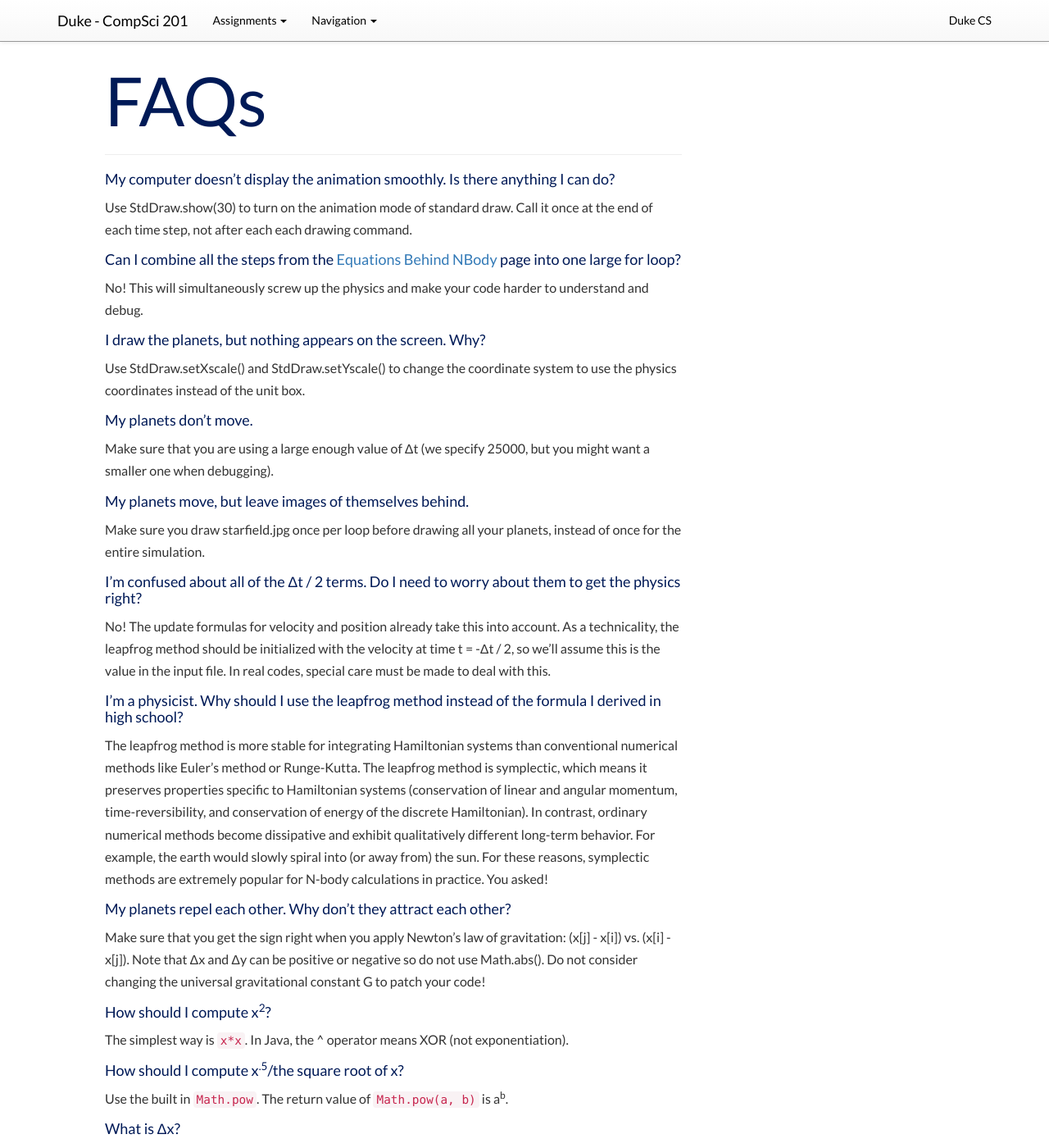
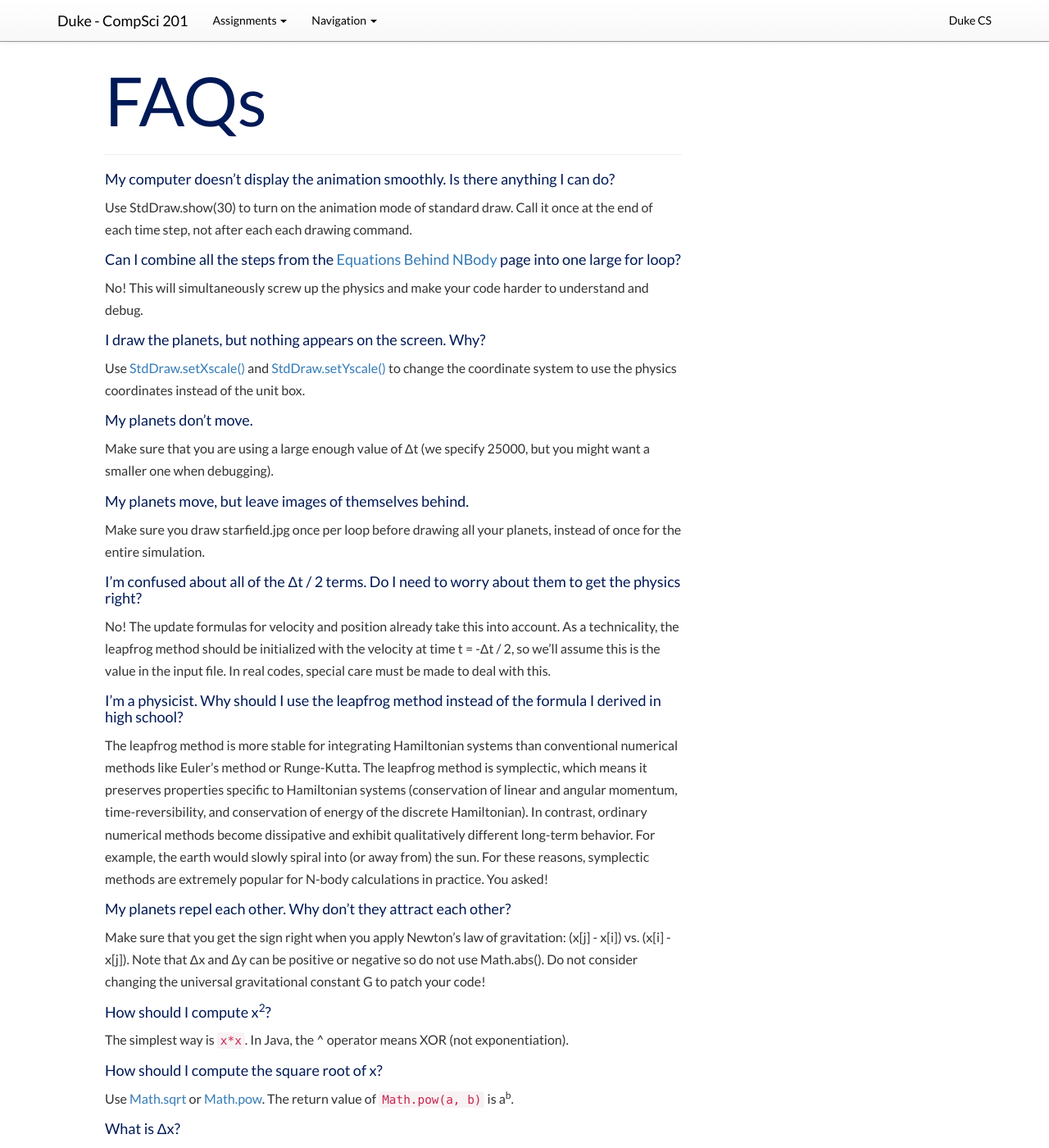
Before and after one commit to compsci201/compsci201.github.io, a Jekyll site: the page built from nbody/5-faqs.md, in a window 1280 px wide and 1400 px high. Shown: the whole window at 82% size. Built offline with Jekyll 4.4.1, drawn with Linux system fonts in a browser that asks for light colours; nearby versions of some CDN libraries; some of the changed text lies outside the part shown.

Commit message:
Update 5-faqs.md
More links

```diff
--- a/nbody/5-faqs.md
+++ b/nbody/5-faqs.md
@@ -14,7 +14,7 @@ No! This will simultaneously screw up the physics and make your code harder to u
 
 ####I draw the planets, but nothing appears on the screen. Why?
 
-Use StdDraw.setXscale() and StdDraw.setYscale() to change the coordinate system to use the physics coordinates instead of the unit box.
+Use [StdDraw.setXscale()](http://introcs.cs.princeton.edu/java/stdlib/javadoc/StdDraw.html#setXscale(double, double)) and [StdDraw.setYscale()](http://introcs.cs.princeton.edu/java/stdlib/javadoc/StdDraw.html#setYscale(double, double)) to change the coordinate system to use the physics coordinates instead of the unit box.
 
 ####My planets don't move.
 
@@ -40,9 +40,9 @@ Make sure that you get the sign right when you apply Newton's law of gravitation
 
 The simplest way is <code>x*x</code>. In Java, the ^ operator means XOR (not exponentiation).
 
-####How should I compute x<sup>.5</sup>/the square root of x?
+####How should I compute the square root of x?
 
-Use the built in <code>Math.pow</code>. The return value of <code>Math.pow(a, b)</code> is a<sup>b</sup>.
+Use [Math.sqrt](http://docs.oracle.com/javase/8/docs/api/java/lang/Math.html#sqrt-double-) or [Math.pow](http://docs.oracle.com/javase/8/docs/api/java/lang/Math.html#pow-double-double-). The return value of <code>Math.pow(a, b)</code> is a<sup>b</sup>.
 
 ####What is Δx?
 
@@ -50,4 +50,4 @@ It's the change in x-coordinate between two bodies (not between a body at time t
 
 ####When I compile NBody.java, it says "cannot resolve symbol StdDraw." Any thoughts?
 
-Make sure that you import princeton.* and add princeton.jar to your library build path.
+Make sure that you import princeton.* and add princeton.jar [to your library build path](http://www.cs.duke.edu/courses/cps004g/fall07/assign/final/shotgun/addlibrary.html).
```
